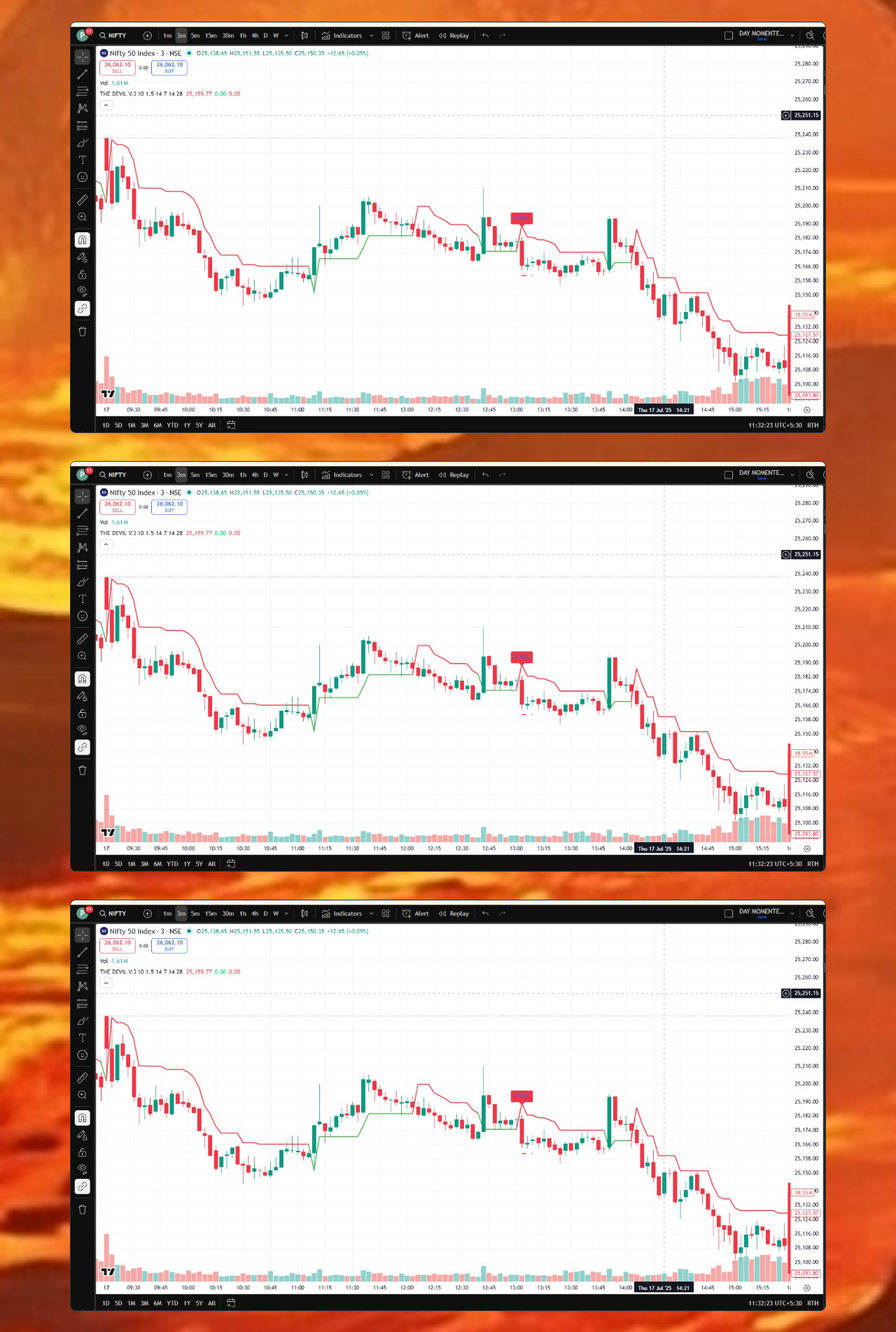
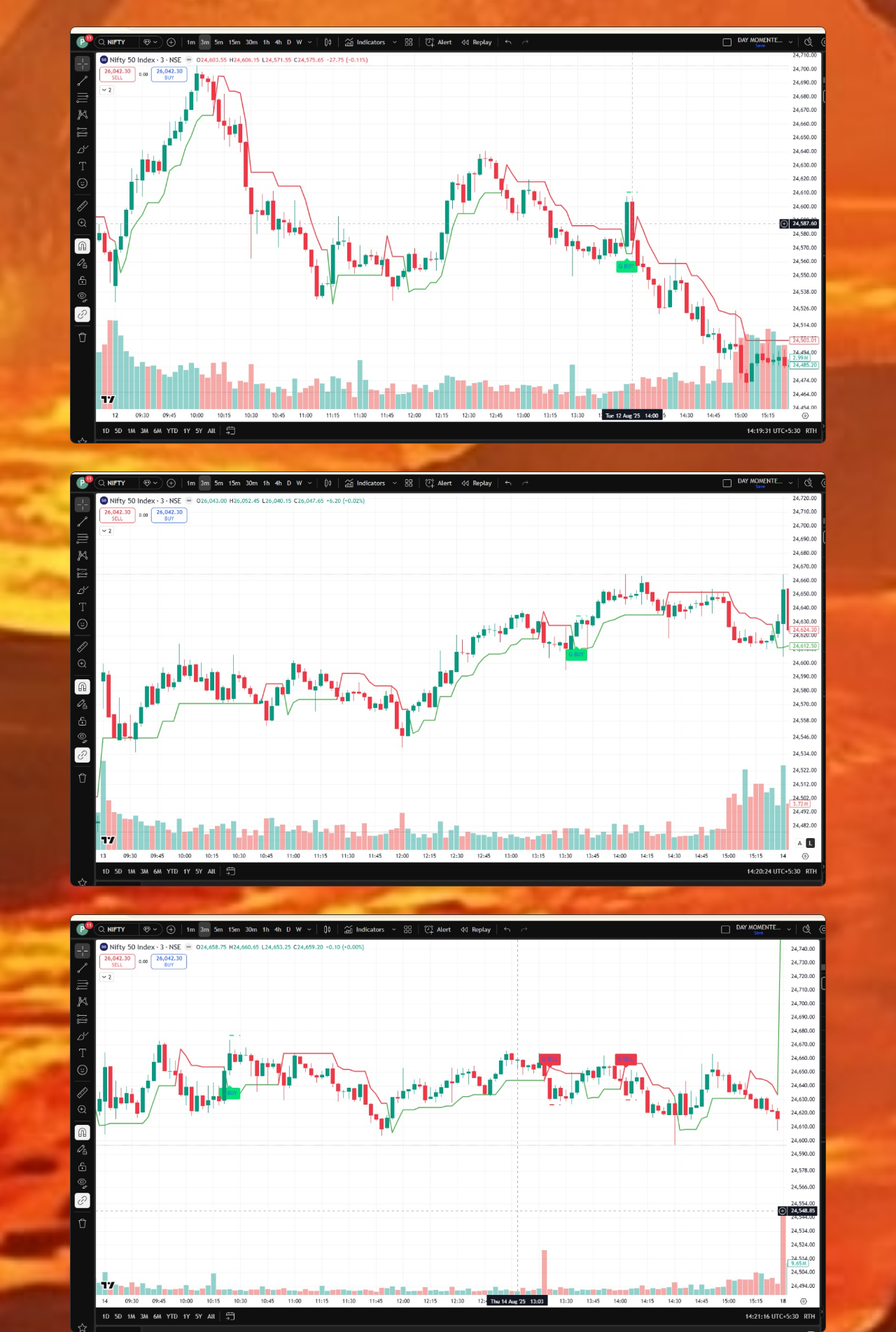
Before and after one commit to prabhakar9585/thedeviltrades-clean, a Next.js app: page /indicator/devil-v3/no-trade-days in a window 1280 px wide. Shown: the part 4669-6573 px from the top of the page at 70% size. Built offline with nearby package versions, Linux system fonts and the light colour scheme.

Commit message:
Fix profit & loss image auto loading

```diff
--- a/pages/indicator/devil-v3/no-trade-days.js
+++ b/pages/indicator/devil-v3/no-trade-days.js
@@ -25,27 +25,27 @@ export default function NoTradeDays() {
     alt: "No Trade Day 6",
   },
   {
-    src: "/indicator/devil-v3/no-trade/6.png",
+    src: "/indicator/devil-v3/no-trade/7.png",
     alt: "No Trade Day 7",
   },
   {
-    src: "/indicator/devil-v3/no-trade/6.png",
+    src: "/indicator/devil-v3/no-trade/8.png",
     alt: "No Trade Day 8",
   },
   {
-    src: "/indicator/devil-v3/no-trade/6.png",
+    src: "/indicator/devil-v3/no-trade/9.png",
     alt: "No Trade Day 9",
   },
   {
-    src: "/indicator/devil-v3/no-trade/6.png",
+    src: "/indicator/devil-v3/no-trade/10.png",
     alt: "No Trade Day 10",
   },
   {
-    src: "/indicator/devil-v3/no-trade/6.png",
+    src: "/indicator/devil-v3/no-trade/11.png",
     alt: "No Trade Day 11",
   },
   {
-    src: "/indicator/devil-v3/no-trade/6.png",
+    src: "/indicator/devil-v3/no-trade/12.png",
     alt: "No Trade Day 12",
   },
 
```
